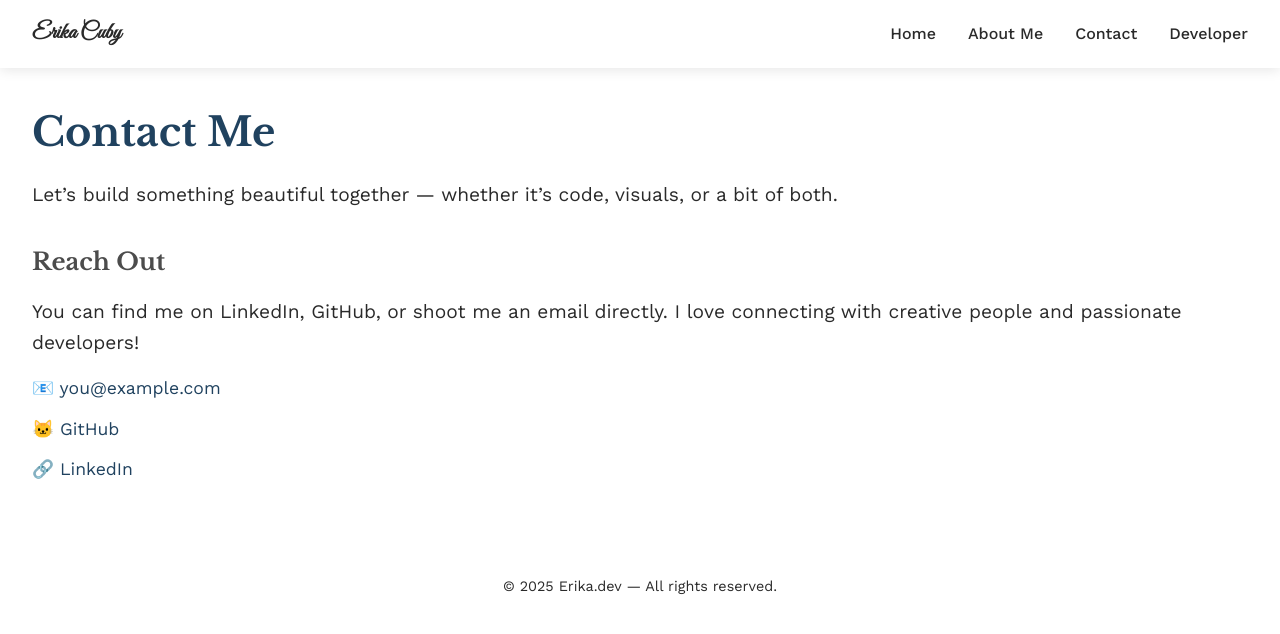
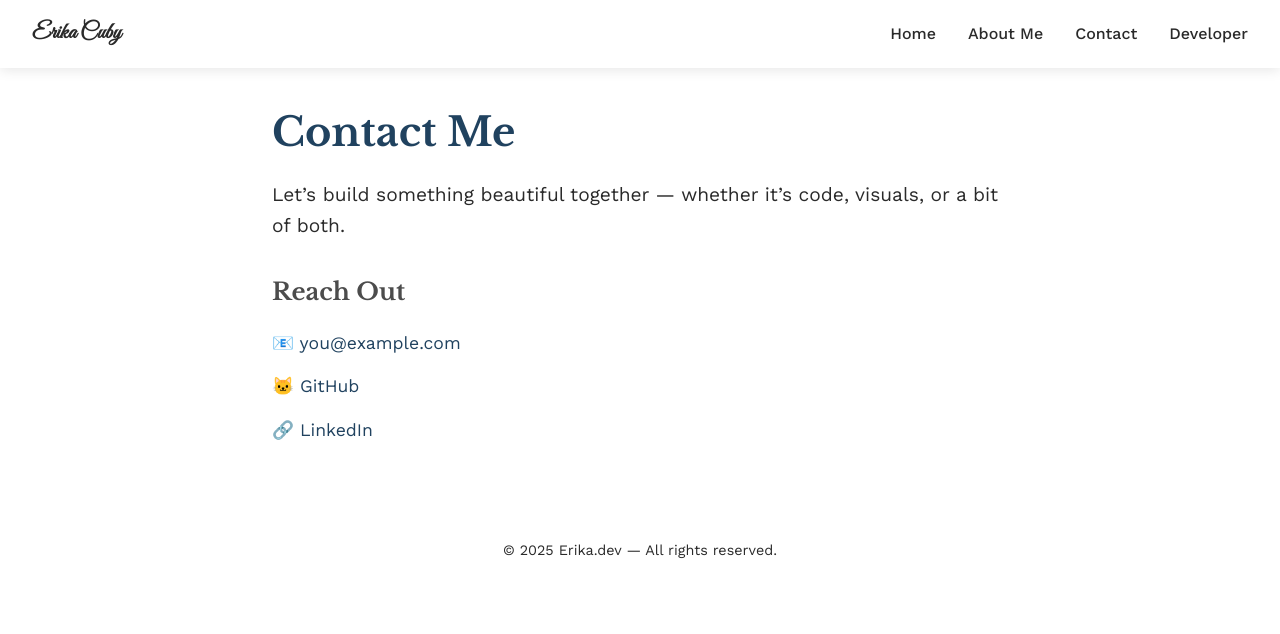
Before and after one commit to ErikaCuby/ek-web-portfolio, a React (Vite) app: page /contact in a window 1280 px wide. Shown: the top 634 px of the page. Built offline with nearby package versions, Linux system fonts and the light colour scheme; the HTML template or start-up script is replaced by a standard one.

Commit message:
About and Contact page are sharing the same CSS

```diff
--- a/src/index.css
+++ b/src/index.css
@@ -31,12 +31,28 @@ a {
   color: inherit;
 }
 
+/* Layout & spacing */
 .page-container {
   padding: 2rem;
+  max-width: 800px;
+  margin: 0 auto;
+  font-family: var(--body-font);
+  color: var(--text-color);
 }
 
 .section {
   margin-top: 2rem;
+}
+
+.section-hero {
+  margin-bottom: 2rem;
+}
+
+/* Typography */
+.page-title {
+  font-size: 2.5rem;
+  color: var(--primary-color);
+  margin-bottom: 1rem;
 }
 
 .section-heading {
@@ -45,15 +61,30 @@ a {
   margin-bottom: 1rem;
 }
 
-.page-title {
-  font-size: 2.5rem;
-  color: var(--primary-color);
-  margin-bottom: 1rem;
-}
-
 .section-text {
   font-size: 1.2rem;
   line-height: 1.6;
+}
+
+.section-list {
+  list-style: none;
+  padding: 0;
+  font-size: 1.1rem;
+  line-height: 1.8;
+}
+
+.section-list li {
+  margin-bottom: 0.75rem;
+}
+
+.section-list a {
+  color: var(--primary-color);
+  text-decoration: none;
+  transition: color 0.3s ease;
+}
+
+.section-list a:hover {
+  color: var(--accent-color);
 }
 
 /* 🔘 Buttons */
--- a/src/pages/About.css
+++ /dev/null
@@ -1,20 +0,0 @@
-.about-page {
-  max-width: 800px;
-  margin: 0 auto;
-}
-
-/* Reuses shared layout from index.css:
-   .page-container, .section, .section-heading, .section-text, .page-title
-*/
-
-.about-list {
-  list-style: none;
-  padding: 0;
-  font-size: 1.1rem;
-  line-height: 1.6;
-}
-
-.italic {
-  font-style: italic;
-  text-align: center;
-}
--- a/src/pages/About.jsx
+++ b/src/pages/About.jsx
@@ -1,9 +1,8 @@
 import React from "react";
-import "./About.css"; // Assuming you have a CSS file for styling
 
 const About = () => {
   return (
-    <div className="page-container about-page">
+    <div className="page-container">
       <section className="section-hero">
         <h1 className="page-title">About Me</h1>
         <p className="section-text">
@@ -15,7 +14,7 @@ const About = () => {
 
       <section className="section">
         <h2 className="section-heading">What I love doing</h2>
-        <ul className="about-list">
+        <ul className="section-list">
           <li>💻 Building responsive, user-friendly web interfaces</li>
           <li>🎨 Creating illustrations and digital visuals</li>
           <li>🧠 Mixing logic with storytelling</li>
@@ -23,8 +22,8 @@ const About = () => {
         </ul>
       </section>
 
-      <section className="section section-footer">
-        <p className="section-text italic">
+      <section className="section">
+        <p className="section-text">
           Whether it’s designing a smooth UI or illustrating a whimsical world,
           I bring empathy, curiosity, and attention to detail into every
           project.
--- a/src/pages/Contact.css
+++ /dev/null
@@ -1,20 +0,0 @@
-.contact-links {
-  list-style: none;
-  padding: 0;
-  margin-top: 1rem;
-}
-
-.contact-links li {
-  margin-bottom: 0.75rem;
-  font-size: 1.1rem;
-}
-
-.contact-links a {
-  color: var(--primary-color);
-  text-decoration: none;
-  transition: color 0.3s ease;
-}
-
-.contact-links a:hover {
-  color: var(--accent-color);
-}
--- a/src/pages/Contact.jsx
+++ b/src/pages/Contact.jsx
@@ -1,9 +1,8 @@
 import React from "react";
-import "./Contact.css"; // only for minimal custom styles, layout is shared via index.css
 
 const Contact = () => {
   return (
-    <div className="page-container contact-page">
+    <div className="page-container">
       <section className="section-hero">
         <h1 className="page-title">Contact Me</h1>
         <p className="section-text">
@@ -14,22 +13,20 @@ const Contact = () => {
 
       <section className="section">
         <h2 className="section-heading">Reach Out</h2>
-        <p className="section-text">
-          You can find me on LinkedIn, GitHub, or shoot me an email directly. I
-          love connecting with creative people and passionate developers!
-        </p>
-        <ul className="contact-links">
+        <ul className="section-list">
           <li>
-            <a href="mailto:you@example.com">📧 you@example.com</a>
+            📧 <a href="mailto:you@example.com">you@example.com</a>
           </li>
           <li>
+            🐱{" "}
             <a href="https://github.com/ErikaCuby" target="_blank">
-              🐱 GitHub
+              GitHub
             </a>
           </li>
           <li>
+            🔗{" "}
             <a href="https://www.linkedin.com/in/erikacuby" target="_blank">
-              🔗 LinkedIn
+              LinkedIn
             </a>
           </li>
         </ul>
```
